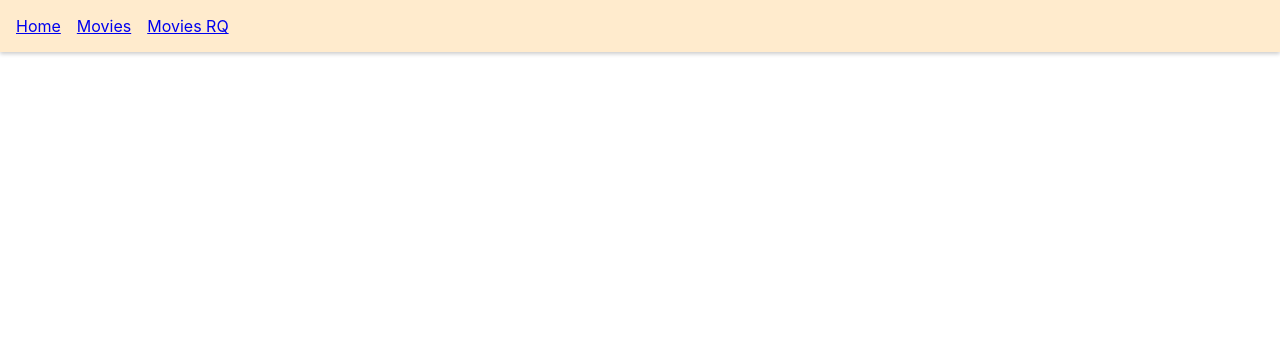
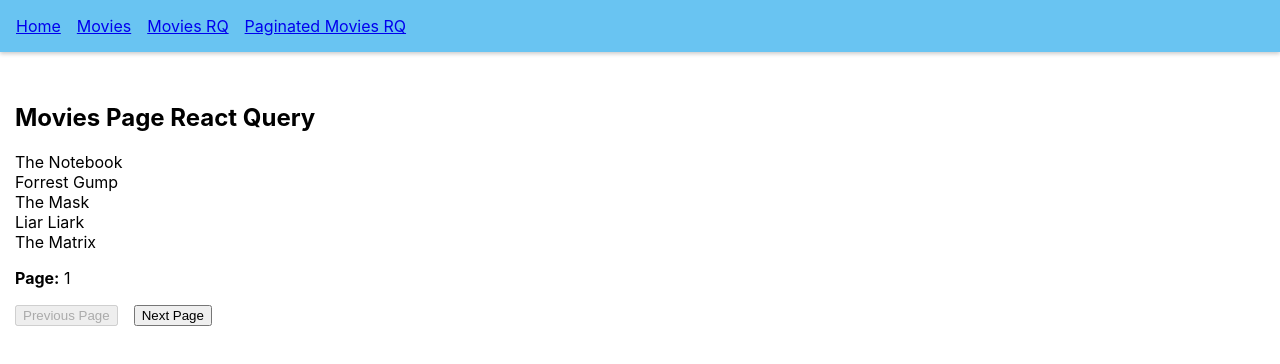
Before and after one commit to sadaffara/react-query-starter, a React (Create React App) app: page /rq-paginated-movies in a window 1280 px wide. Shown: the top 364 px of the page. Built offline with nearby package versions, Linux system fonts and the light colour scheme; data requests are answered from the project's data file.

Commit message:
add paginated page

```diff
--- a/src/App.css
+++ b/src/App.css
@@ -1,6 +1,6 @@
 nav ul {
   display: flex;
-  background-color: blanchedalmond;
+  background-color: rgb(105, 196, 242);
   margin-block-start: 0;
   padding: 16px;
   box-shadow: 0 2px 4px rgba(0, 0, 0, 0.2);
@@ -14,3 +14,11 @@ nav ul li {
 .page-container {
   padding: 15px;
 }
+
+.mr {
+  margin-right: 16px;
+}
+
+.fw-bold {
+  font-weight: bold;
+}
--- a/src/App.js
+++ b/src/App.js
@@ -6,6 +6,7 @@ import Movies from "./components/Movies";
 import Home from "./components/Home";
 import MoviesRQ from "./components/MoviesRQ";
 import DependentQueries from "./components/DependentQueris";
+import PaginatedMovies from "./components/PaginatedMovies";
 
 const queryClient = new QueryClient();
 const App = () => {
@@ -24,6 +25,9 @@ const App = () => {
               <li>
                 <Link to="/rq-movies">Movies RQ</Link>
               </li>
+              <li>
+                <Link to="/rq-paginated-movies">Paginated Movies RQ</Link>
+              </li>
             </ul>
           </nav>
           <div className="page-container">
@@ -37,8 +41,8 @@ const App = () => {
               <Route exact path="/rq-movies">
                 <MoviesRQ />
               </Route>
-              <Route exact path="/dependent-queries">
-                <DependentQueries email="ron@gmail.com" />
+              <Route exact path="/rq-paginated-movies">
+                <PaginatedMovies />
               </Route>
             </Switch>
           </div>
--- /dev/null
+++ b/src/components/PaginatedMovies.js
@@ -0,0 +1,54 @@
+import { useState } from "react";
+import { useQuery } from "react-query";
+import axios from "axios";
+
+const PaginatedMovies = () => {
+  const [pageNumber, setPageNumber] = useState(1);
+
+  const fetchMovies = (pageNumber) => {
+    return axios.get(
+      `http://localhost:4000/movies?_limit=5&_page=${pageNumber}`
+    );
+  };
+
+  const { data, isLoading } = useQuery(
+    ["movies-paginated-data", pageNumber],
+    () => fetchMovies(pageNumber)
+  );
+  return (
+    <div>
+      {isLoading ? (
+        <div>
+          <h2>Loading Paginated Movies...</h2>
+        </div>
+      ) : (
+        <div>
+          <h2>Movies Page React Query</h2>
+          {data?.data.map((item) => (
+            <div key={item.id}>{item.name}</div>
+          ))}
+        </div>
+      )}
+      <p>
+        <span className="fw-bold">Page:</span> {pageNumber}
+      </p>
+      <p>
+        <button
+          className="mr"
+          onClick={() => setPageNumber((page) => page - 1)}
+          disabled={pageNumber === 1}
+        >
+          Previous Page
+        </button>
+        <button
+          onClick={() => setPageNumber((page) => page + 1)}
+          disabled={pageNumber === 4}
+        >
+          Next Page
+        </button>
+      </p>
+    </div>
+  );
+};
+
+export default PaginatedMovies;
```
